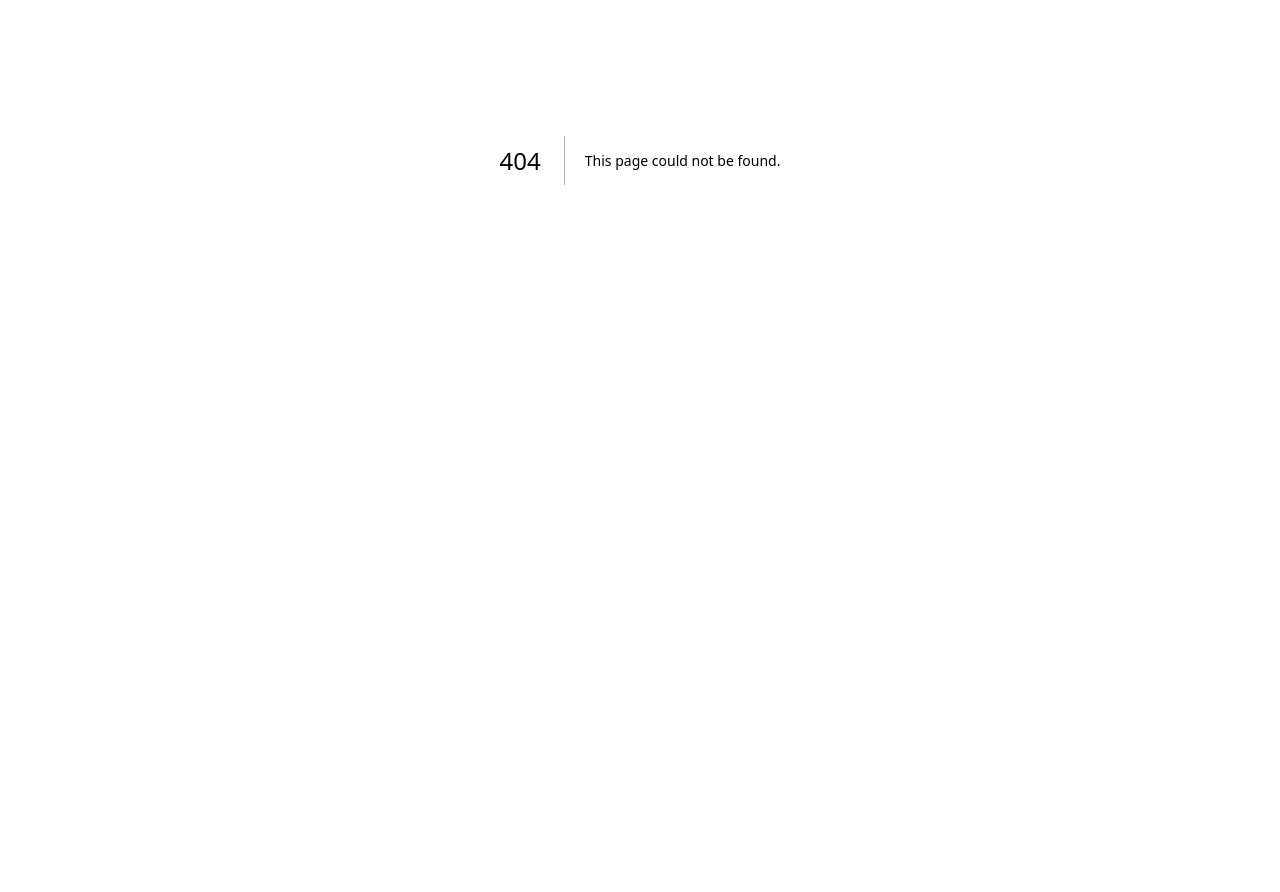
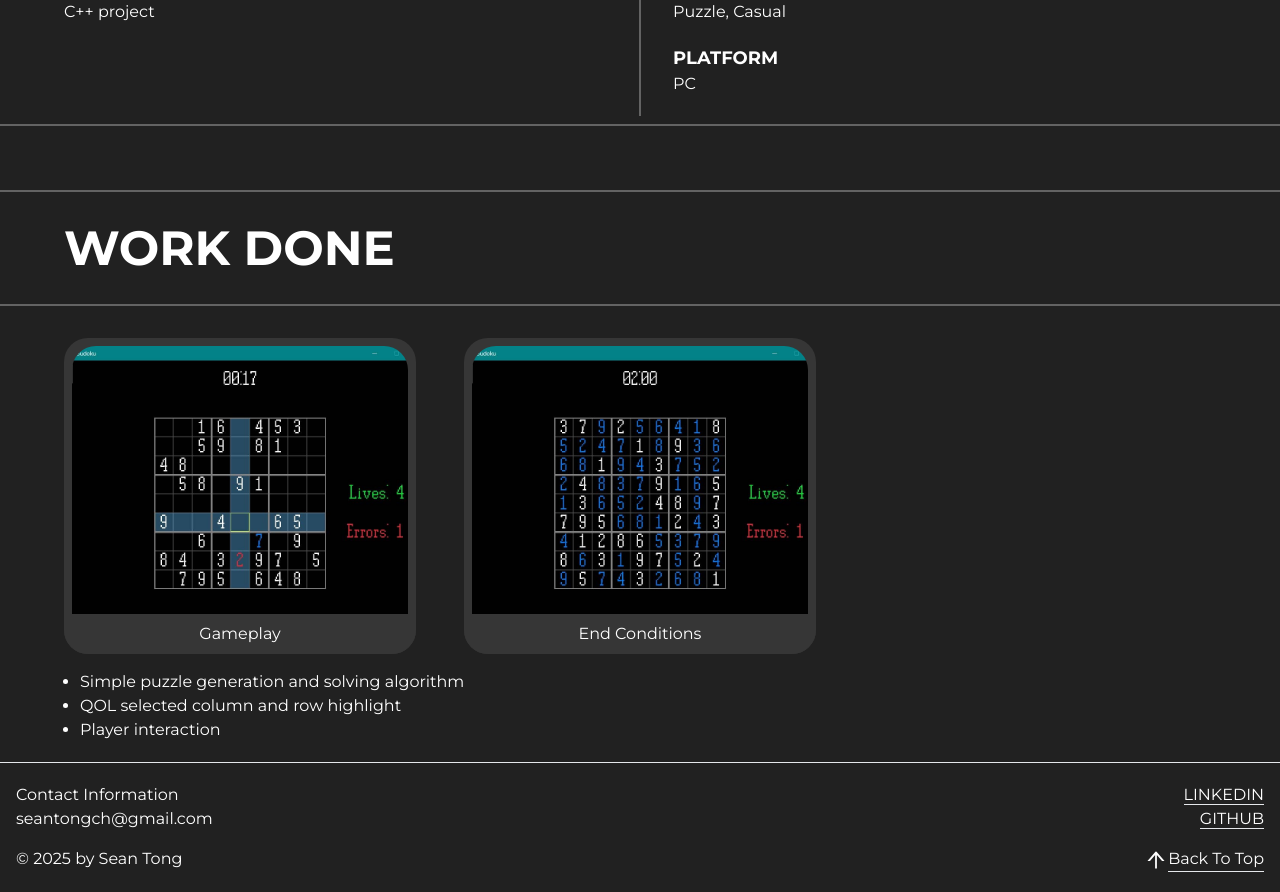
Before and after one commit to Snippin/Portfolio, a Next.js app: page /mini_projects/basic_sudoku in a window 1280 px wide. Before the commit this address had no page. Shown: the part 240-1132 px from the top of the page. Before the commit the page ends 800 px from the top, so only its background shows below. Built offline with nearby package versions, Linux system fonts and the light colour scheme.

Commit message:
Create `Basic Sudoku` page

```diff
--- /dev/null
+++ b/src/app/mini_projects/basic_sudoku/bs_info.js
@@ -0,0 +1,33 @@
+const basePath = `${process.env.BASE_PATH}/images/mini_projects/basic_sudoku`;
+
+const BSInfo = {
+  name: "Basic Sudoku",
+  shortDescription: "A simple C++ sudoku game clone made using raylib library",
+  fullDescription: "A sudoku game clone that I decided to do as a small project during a break using the raylib library.\n\nC++ project",
+  duration: "2025",
+  genre: "Puzzle, Casual",
+  platform: "PC",
+  slideshow: [
+    `${basePath}/MainMenu.jpg`,
+  ],
+  workGallery: [
+    {
+      image: `${basePath}/Gameplay.jpg`,
+      title: "Gameplay",
+      description: "Randomly generated puzzles with only one solution\nCorrect answers in cells will be blue\nWrong answers in cells will be red",
+    },
+    {
+      image: `${basePath}/Win.jpg`,
+      title: "End Conditions",
+      description: "Win condition: All empty cells are filled\nLose condition: All lives are used up",
+    },
+  ],
+  workList: [
+    "Simple puzzle generation and solving algorithm",
+    "QOL selected column and row highlight",
+    "Player interaction",
+  ],
+  link: "/mini_projects/basic_sudoku",
+}
+
+export default BSInfo;
--- /dev/null
+++ b/src/app/mini_projects/basic_sudoku/page.js
@@ -0,0 +1,74 @@
+import Image from "next/image";
+
+import Navbar from "../../../components/Navbar"
+import Footer from "../../../components/Footer"
+import ProjectIntroduction from "../../../components/ProjectIntroduction";
+import WorkImageGallery from "../../../components/WorkImageGallery";
+
+import BSInfo from "./bs_info";
+
+export default function BasicSudokuPage()
+{
+  return (
+    <>
+      <Navbar currentPage="Basic Sudoku" />
+
+      <div className="pt-28" />
+
+      <ProjectIntroduction
+        description={BSInfo.fullDescription}
+        duration={BSInfo.duration}
+        genre={BSInfo.genre}
+        platform={BSInfo.platform}
+        isMiniProject />
+
+      <h1 className="border-b-2 border-surfaceA30" />
+
+      {/* Project gameplay showcase */}
+      <div className="grid grid-cols-1 my-8 px-4
+        sm:px-16">
+        {/* Gameplay images */}
+        <div className="flex flex-col gap-8
+          sm:flex-row">
+          {
+            BSInfo.slideshow.slice(1).map((image, index) => (
+              <div key={index} className="w-full overflow-hidden rounded-3xl sm:w-1/2">
+                <Image
+                  src={image}
+                  alt={`Image ${index + 1}`}
+                  width={500}
+                  height={500}
+                  className="w-full h-full object-cover"
+                />
+              </div>
+            ))
+          }
+        </div>
+      </div>
+
+      <h1 className="border-y-2 border-surfaceA30 my-8">
+        <p className="font-bold my-8 text-2xl px-5
+          sm:text-5xl sm:px-16">
+          WORK DONE
+        </p>
+      </h1>
+
+      <WorkImageGallery items={BSInfo.workGallery} />
+
+      <ul className="px-4 ml-4 mt-4
+        sm:px-16">
+        {
+          BSInfo.workList.map((work, index) => (
+            <li
+              key={index}
+              className="list-disc">
+              {work}
+            </li>
+          ))
+        }
+      </ul>
+
+      <Footer />
+    </>
+  );
+}
--- a/src/app/mini_projects/mini_projects_preview_info.js
+++ b/src/app/mini_projects/mini_projects_preview_info.js
@@ -1,5 +1,12 @@
+import BSInfo from "./basic_sudoku/bs_info";
+
 const MiniProjectsPreviewInfo = [
-
+  {
+    name: BSInfo.name,
+    shortDescription: BSInfo.shortDescription,
+    link: BSInfo.link,
+    image: BSInfo.slideshow[0],
+  },
 ];
 
 export default MiniProjectsPreviewInfo;
--- a/src/components/ProjectIntroduction.jsx
+++ b/src/components/ProjectIntroduction.jsx
@@ -1,10 +1,10 @@
-const ProjectIntroduction = ({ roles, description, duration, genre, platform }) =>
+const ProjectIntroduction = ({ roles, description, duration, genre, platform, isMiniProject = false }) =>
 {
   return (
     <div className="flex flex-col px-4 gap-0 my-2
         sm:flex-row sm:px-16 sm:gap-8">
       <div className="sm:w-1/2">
-        <div className="my-5">
+        <div className={`my-5 ${isMiniProject ? "hidden" : ""}`}>
           <p className="font-bold text-lg">ROLE</p>
           <p>{roles}</p>
         </div>
@@ -33,7 +33,7 @@ const ProjectIntroduction = ({ roles, description, duration, genre, platform })
           <p>{platform}</p>
         </div>
       </div>
-    </div>
+    </div >
   );
 }
 
```
